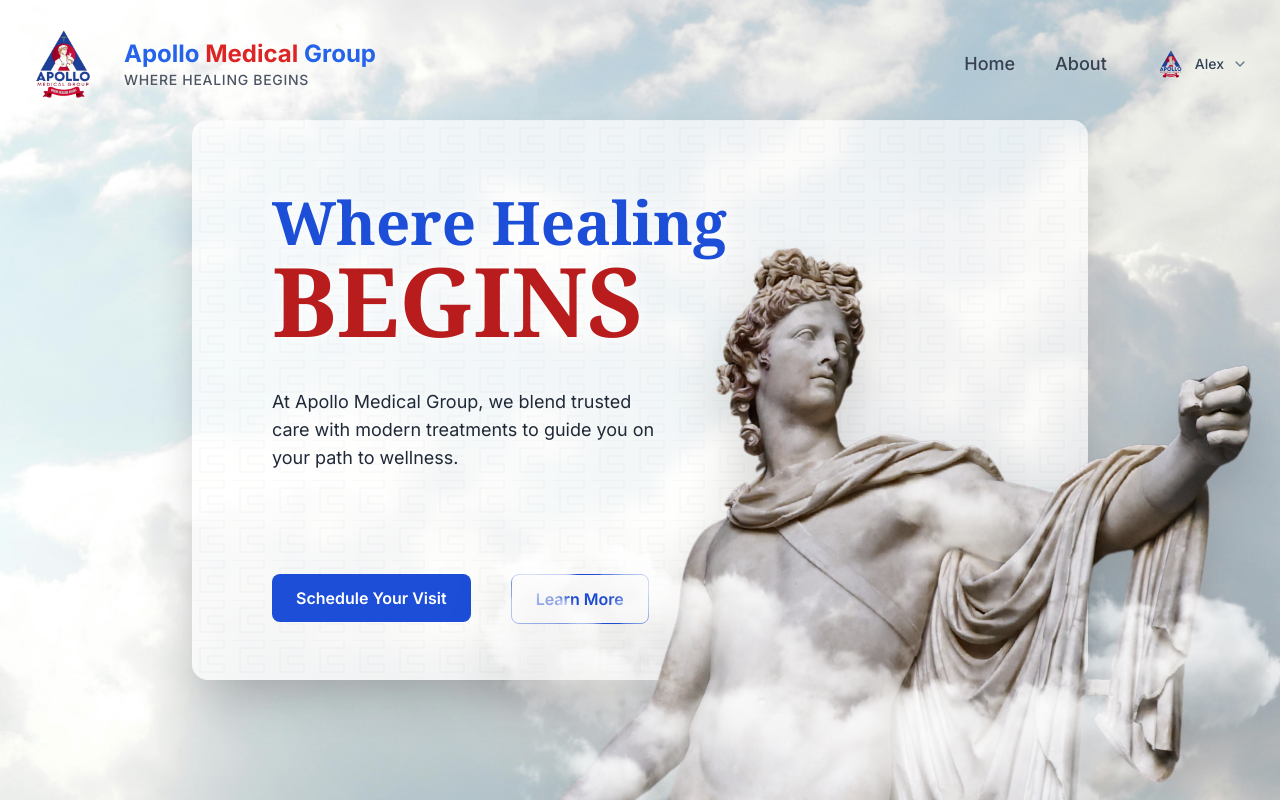
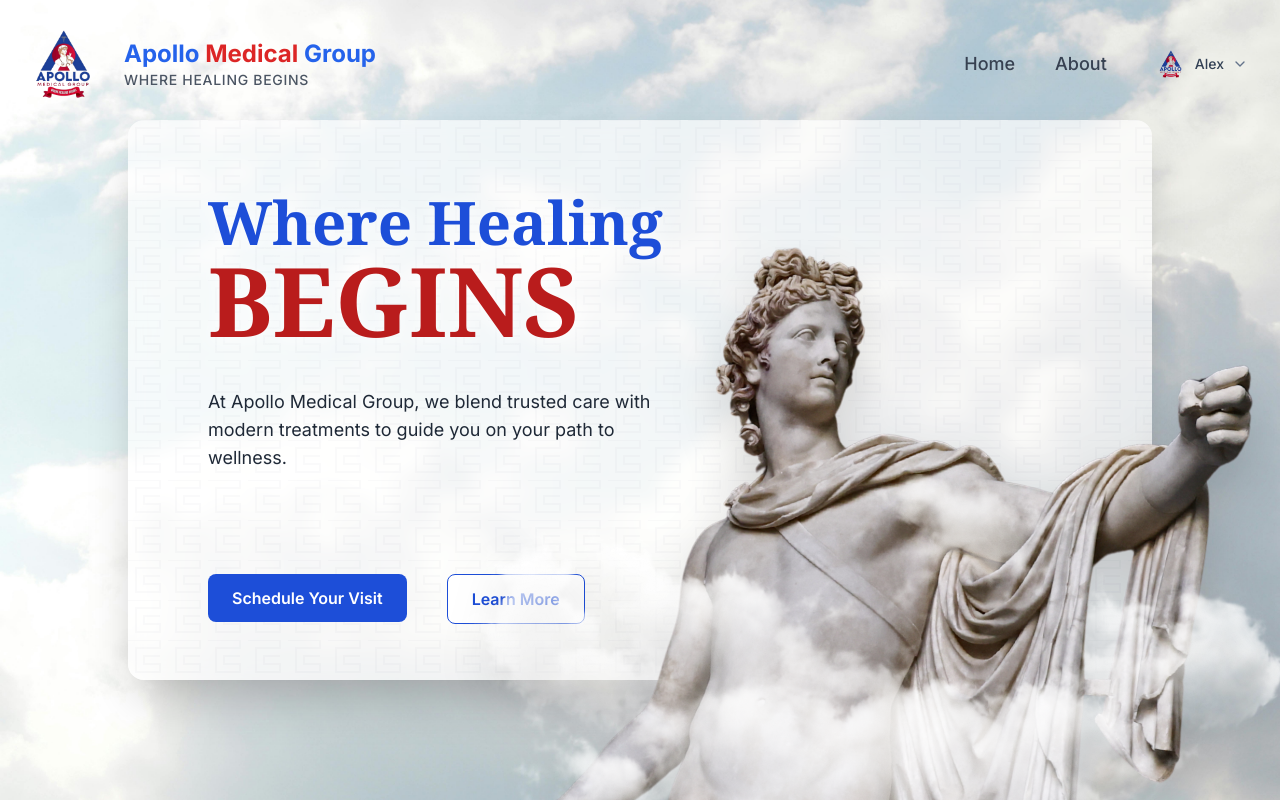
Before and after one commit to Wisdomous20/Apollo, a Next.js app: page / in a window 1280 px wide. Shown: the top 800 px of the page. Built offline with nearby package versions, Linux system fonts and the light colour scheme.

Commit message:
refactor: streamline Hero component styles for improved layout and responsiveness

```diff
--- a/src/components/sections/Hero.tsx
+++ b/src/components/sections/Hero.tsx
@@ -19,14 +19,12 @@ export default function Hero() {
           initial={{ opacity: 0, y: 50, scale: 0.9 }}
           animate={{ opacity: 1, y: 0, scale: 1 }}
           transition={{ duration: 0.8, ease: 'easeOut' }}
+          className="relative flex flex-col items-start justify-start w-full h-[40vh] sm:h-[min(85vh,70vh)] px-4 sm:px-8 lg:px-20 pr-4 sm:pr-6 lg:pr-12 pt-8 sm:pt-12 lg:pt-18 pb-6 sm:pb-8 lg:pb-12 transition-transform duration-500 bg-transparent sm:bg-[rgba(255,255,255,0.7)] shadow-none sm:shadow-2xl backdrop-blur-0 sm:backdrop-blur-[8px] lg:max-w-5xl lg:mx-auto"
           style={{
-            width: 'min(90vw, 70vw)',
             borderRadius: '1rem',
             transform: 'perspective(800px) scale3d(1.03,1.03,1.03)',
-            position: 'relative',
             overflow: 'hidden',
           }}
-          className="flex flex-col items-start justify-start h-[40vh] sm:h-[min(85vh,70vh)] px-4 sm:px-8 lg:px-20 pr-4 sm:pr-6 lg:pr-12 pt-8 sm:pt-12 lg:pt-18 pb-6 sm:pb-8 lg:pb-12 transition-transform duration-500 bg-transparent sm:bg-[rgba(255,255,255,0.7)] shadow-none sm:shadow-2xl backdrop-blur-0 sm:backdrop-blur-[8px]"
         >
           {/* Decorative Greek key SVG pattern background */}
           <svg
@@ -99,7 +97,7 @@ export default function Hero() {
             <motion.button
               whileHover={{ scale: 1.05 }}
               whileTap={{ scale: 0.95 }}
-              className="bg-blue-700 text-white px-4 sm:px-5 lg:px-6 py-2 sm:py-2.5 lg:py-3 rounded-lg font-semibold text-sm sm:text-base w-full md:w-auto"
+              className="bg-blue-700 text-white px-4 sm:px-5 lg:px-6 py-2 sm:py-2.5 lg:py-3 rounded-lg font-semibold text-sm sm:text-base md:w-auto"
             >
               Schedule Your Visit
             </motion.button>
```
